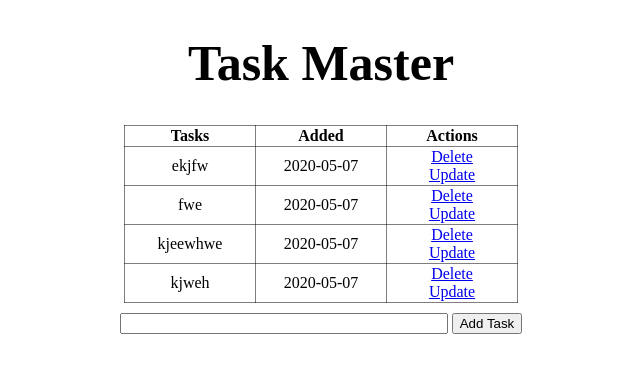
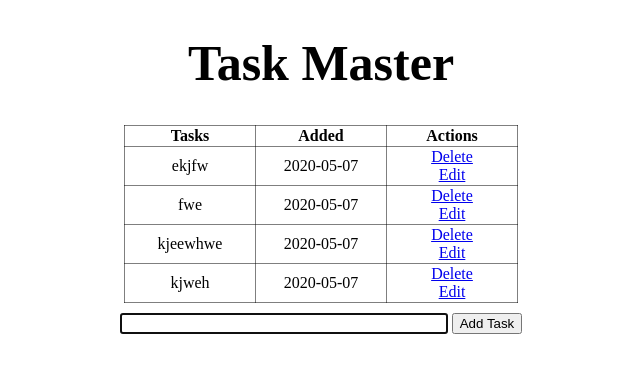
Before and after one commit to randomCOSMOS/To-Do, a Flask app: page / in a window 1280 px wide. Shown: the top 373 px of the page, without its empty margins (319-959 px from the left). Run offline with Flask 2, Linux system fonts and the light colour scheme; data comes from the database, SQL or seed files in the repository; both versions use the stored data as it was after the commit.

Commit message:
Changed some path

```diff
--- a/app.py
+++ b/app.py
@@ -54,7 +54,7 @@ def delete(id):
 
 
 # updating task
-@app.route('/update/<int:id>', methods=['POST', 'GET'])
+@app.route('/edit/<int:id>', methods=['POST', 'GET'])
 def update(id):
     task = Todo.query.get_or_404(id)
     if request.method == 'POST':
--- a/templates/index.html
+++ b/templates/index.html
@@ -26,7 +26,7 @@
             <td>
                 <a href="/delete/{{ task.id }}">Delete</a>
                 <br>
-                <a href="/update/{{ task.id }}">Update</a>
+                <a href="/edit/{{ task.id }}">Edit</a>
             </td>
         </tr>
         {% endfor %}
@@ -34,7 +34,7 @@
     {% endif %}
 
     <form action="/enterTask" method="POST">
-        <input type="text" name="content" id="content">
+        <input type="text" name="content" id="content" autofocus>
         <input type="submit" value="Add Task">
     </form>
 
--- a/templates/update.html
+++ b/templates/update.html
@@ -9,7 +9,7 @@
 <div class="content">
     <h1>Update Task</h1>
 
-    <form action="/update/{{ task.id }}" method="POST">
+    <form action="/edit/{{ task.id }}" method="POST">
         <input type="text" name="content" id="content" value="{{ task.content }}">
         <input type="submit" value="Update Task">
     </form>
```
Also changed, not shown: test.db, 1 other file.
